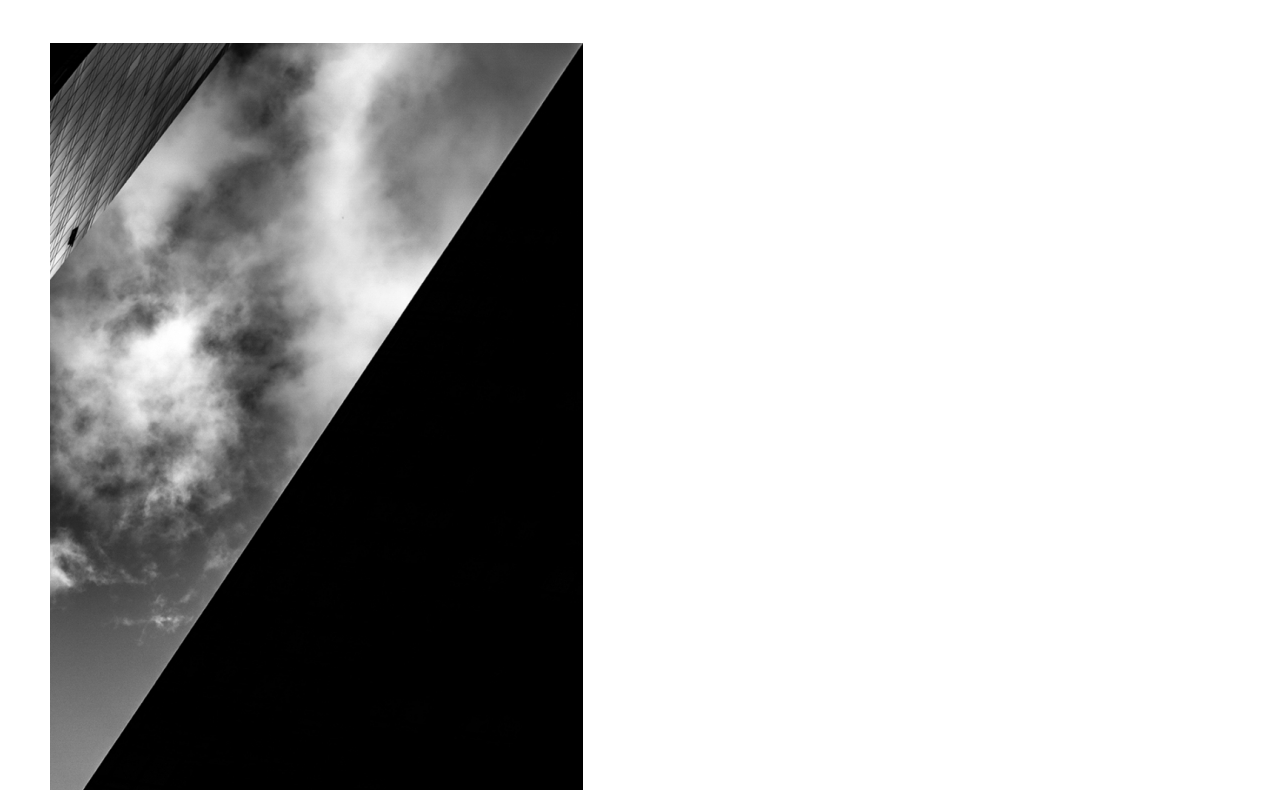
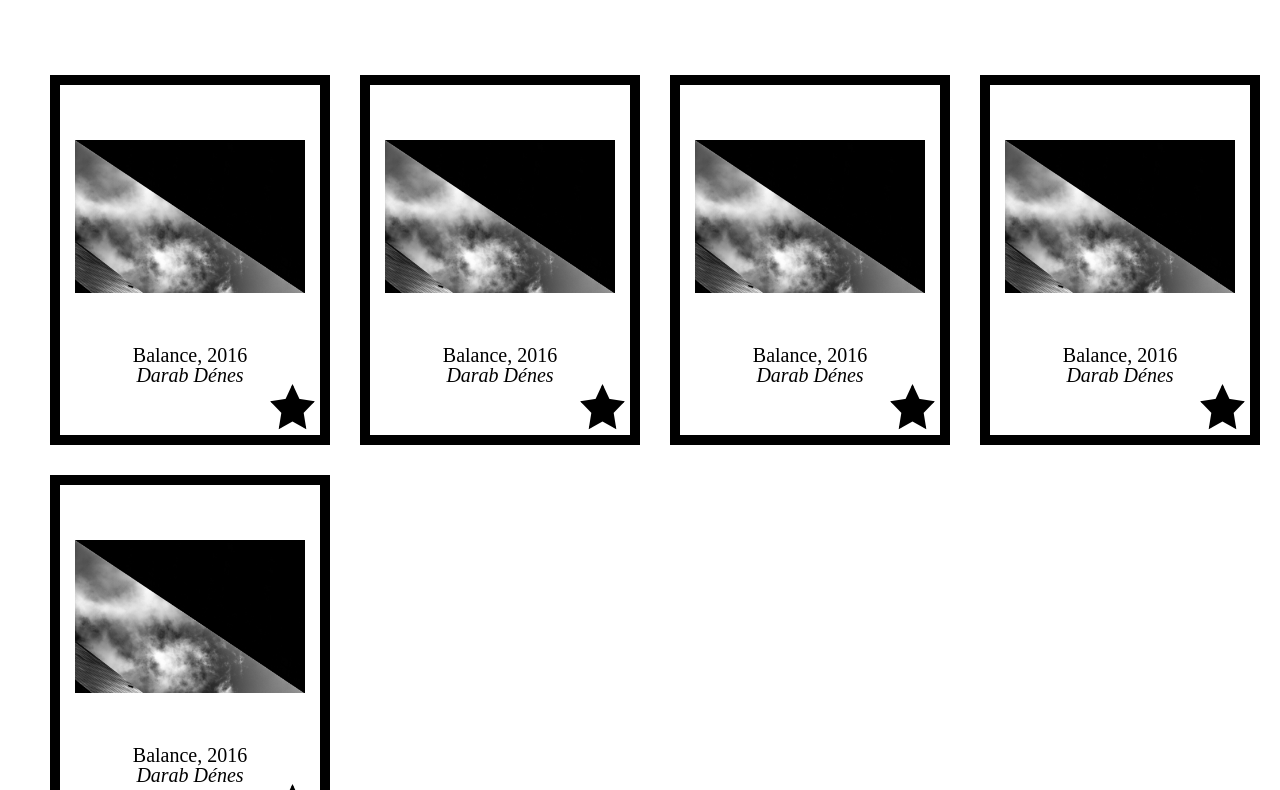
Before and after one commit to bodoradri/bodoradri.github.io, a plain HTML site: page favorites.html in a window 1280 px wide. Shown: the part 230-1020 px from the top of the page. Drawn offline with Linux system fonts and the light colour scheme; a web font is replaced by a local one.

Commit message:
Layout is ready
I reached the point when my layout looks like as in my sketch. Yay.

```diff
--- a/css/style.css
+++ b/css/style.css
@@ -50,7 +50,7 @@ body
 .page-title
 {
     font-family: 'Halant', serif;
-    font-size: 20px;
+    font-size: 35px;
 
     margin-top: 75px;
     margin-bottom: 75px;
@@ -61,5 +61,65 @@ body
 
 .item
 {
+    position: relative;
+
+    float: left;
+
+    width: 260px;
+    height: 350px;
     margin: 15px;
+
+    border-width: 10px;
+    border-style: solid;
+    border-color: black;
 }
+
+.thumbnail
+{
+    line-height: 230px;
+
+    width: 230px;
+    height: 230px;
+    margin: 15px;
+
+    text-align: center;
+}
+
+.artifact
+{
+    max-width: 100%;
+    max-height: 100%;
+
+    vertical-align: middle;
+}
+
+.description
+{
+    margin-right: 15px;
+    margin-left: 15px;
+}
+
+.description-text
+{
+    font-family: 'Halant', serif;
+    font-size: 20px;
+    line-height: 20px;
+
+    margin: 0;
+
+    text-align: center;
+}
+
+.italic-text
+{
+    font-style: italic;
+}
+
+.star
+{
+    position: absolute;
+    right: 0;
+    bottom: 0;
+
+    margin: 5px;
+}
--- a/favorites.html
+++ b/favorites.html
@@ -5,7 +5,7 @@
   <meta charset="UTF-8">
   <title>The Black And White</title>
   <link href="./css/style.css" rel="stylesheet">
-  <link href="https://fonts.googleapis.com/css?family=Halant:500&display=swap" rel="stylesheet">
+  <link href="https://fonts.googleapis.com/css?family=Halant:500&display=swap&subset=latin-ext" rel="stylesheet">
 </head>
 
 <body>
@@ -20,10 +20,69 @@
 
     <div class="content-strip" id="content-strip">
       <div class="item" id="item">
-        <img class="artifact" id="artifact" src="./images/darabdenesbalance.jpg" />
+
+        <div class="thumbnail" id="thumbnail">
+          <img class="artifact" id="artifact" src="./images/darabdenesbalancelandscape.jpg" />
+        </div>
+
         <div class="description" id="description">
-          <p class="artifact-title-year" id="artifact-title-year">Balance, 2016 </p>
-          <p class="artifact-author" id="artifact-author">Darab Dénes </p>
+          <p class="description-text" id="artifact-title-year">Balance, 2016 </p>
+          <p class="description-text italic-text" id="artifact-author">Darab Dénes </p>
+          <img class="star" id="star" src="./images/starfilled.png" />
+        </div>
+      </div>
+
+      <div class="item" id="item">
+
+        <div class="thumbnail" id="thumbnail">
+          <img class="artifact" id="artifact" src="./images/darabdenesbalancelandscape.jpg" />
+        </div>
+
+        <div class="description" id="description">
+          <p class="description-text" id="artifact-title-year">Balance, 2016 </p>
+          <p class="description-text italic-text" id="artifact-author">Darab Dénes </p>
+          <img class="star" id="star" src="./images/starfilled.png" />
+        </div>
+      </div>
+
+
+      <div class="item" id="item">
+
+        <div class="thumbnail" id="thumbnail">
+          <img class="artifact" id="artifact" src="./images/darabdenesbalancelandscape.jpg" />
+        </div>
+
+        <div class="description" id="description">
+          <p class="description-text" id="artifact-title-year">Balance, 2016 </p>
+          <p class="description-text italic-text" id="artifact-author">Darab Dénes </p>
+          <img class="star" id="star" src="./images/starfilled.png" />
+        </div>
+      </div>
+
+
+      <div class="item" id="item">
+
+        <div class="thumbnail" id="thumbnail">
+          <img class="artifact" id="artifact" src="./images/darabdenesbalancelandscape.jpg" />
+        </div>
+
+        <div class="description" id="description">
+          <p class="description-text" id="artifact-title-year">Balance, 2016 </p>
+          <p class="description-text italic-text" id="artifact-author">Darab Dénes </p>
+          <img class="star" id="star" src="./images/starfilled.png" />
+        </div>
+      </div>
+
+
+      <div class="item" id="item">
+
+        <div class="thumbnail" id="thumbnail">
+          <img class="artifact" id="artifact" src="./images/darabdenesbalancelandscape.jpg" />
+        </div>
+
+        <div class="description" id="description">
+          <p class="description-text" id="artifact-title-year">Balance, 2016 </p>
+          <p class="description-text italic-text" id="artifact-author">Darab Dénes </p>
           <img class="star" id="star" src="./images/starfilled.png" />
         </div>
       </div>
```
Also changed, not shown: images/darabdenesbalancelandscape.jpg (added).
